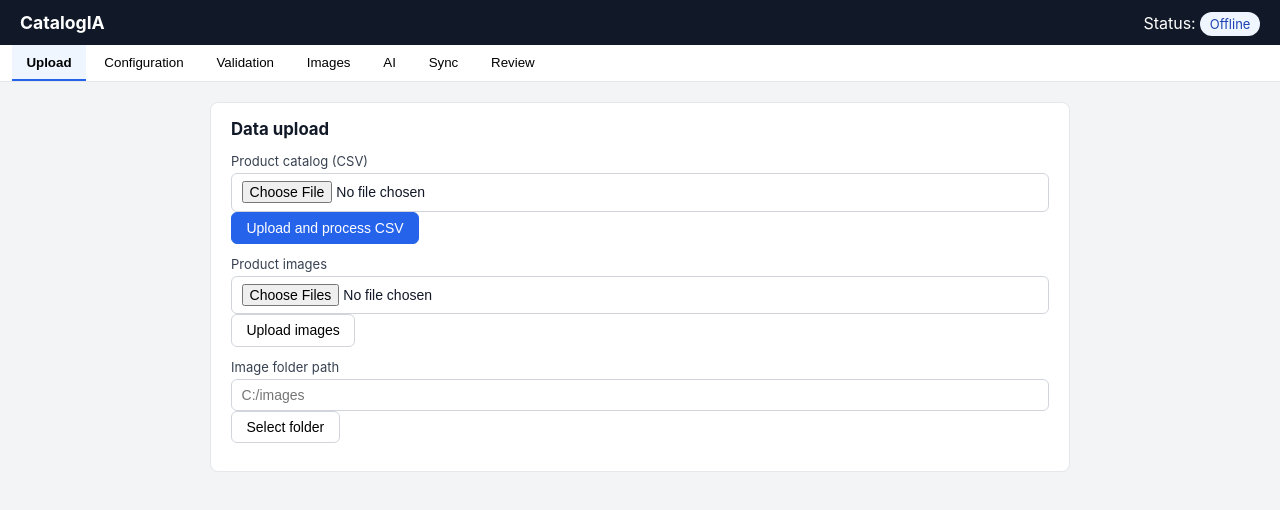
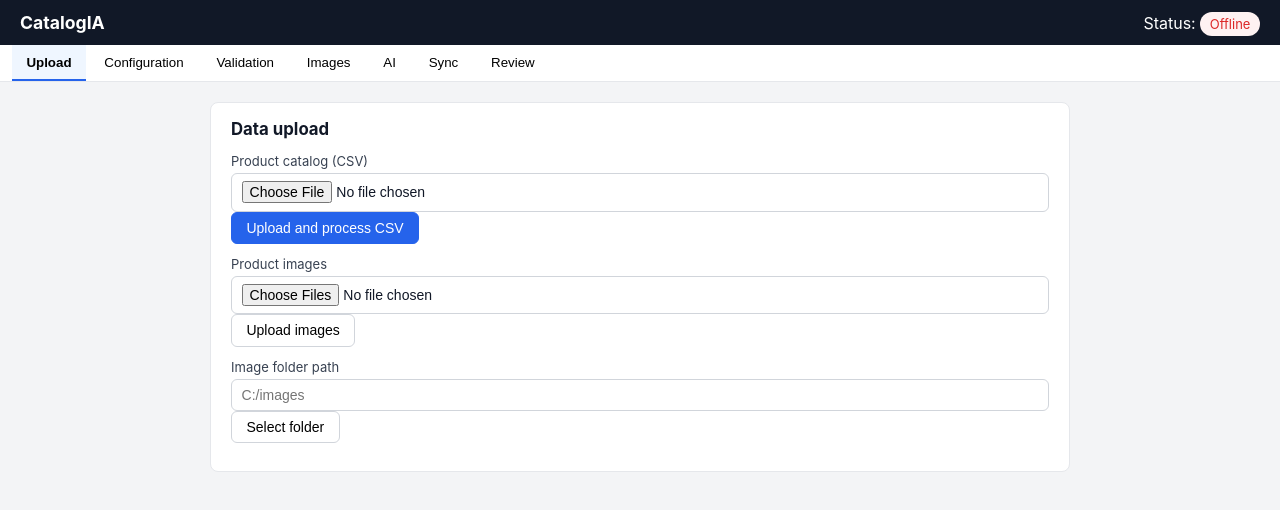
Before and after one commit to rafajcc/catalog_ia, a React (Vite) app in the folder frontend/: page / in a window 1280 px wide. Shown: the top 510 px of the page. Built offline with nearby package versions, Linux system fonts and the light colour scheme; no server answers.

Commit message:
Show Offline status chip in red

```diff
--- a/frontend/src/styles/index.css
+++ b/frontend/src/styles/index.css
@@ -127,3 +127,8 @@ table.data th {
   background: #eff6ff;
   color: #1e40af;
 }
+
+.chip.error {
+  background: #fef2f2;
+  color: #dc2626;
+}
```
Also changed, not shown: 1 other file (tests, documents, lock files or other folders).
